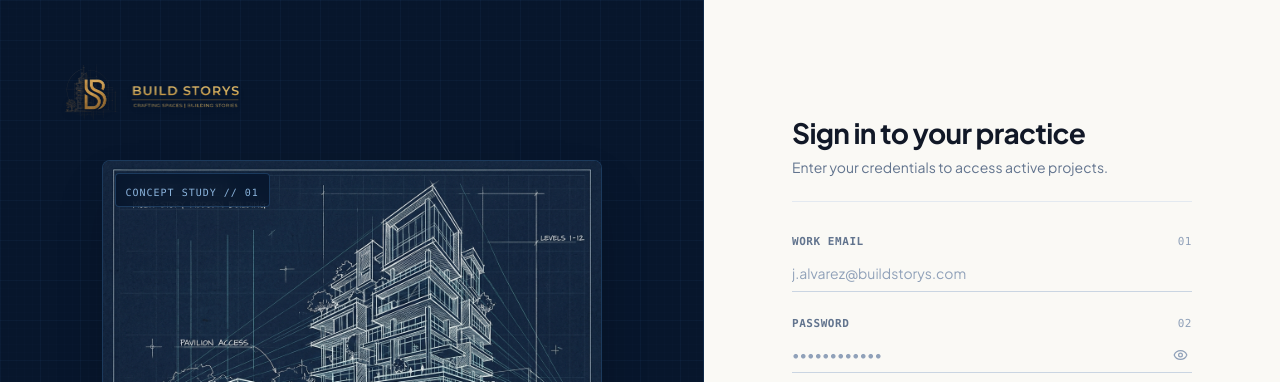
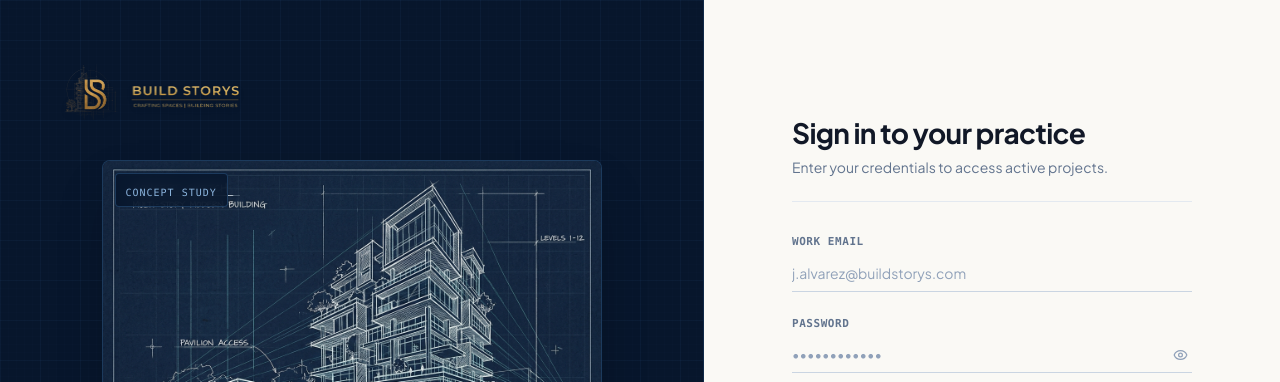
Before and after one commit to Shalv/archerp, a React (Vite) app: page / in a window 1280 px wide. Shown: the top 382 px of the page. Built offline with nearby package versions, Linux system fonts and the light colour scheme; no server answers; a web font is replaced by a local one.

Commit message:
style: simplify LoginPortalModal UI labels
Remove redundant numeric counters from the blueprint labels and email field to clean up the interface design.

```diff
--- a/src/components/LoginPortalModal.tsx
+++ b/src/components/LoginPortalModal.tsx
@@ -208,7 +208,7 @@
               {/* Subtle Architectural Blueprint Label */}
               <div className="absolute top-3 left-3 px-2.5 py-1 rounded bg-[#07162C]/85 border border-[#3A6EA5]/40 backdrop-blur-sm pointer-events-none">
                 <span className="text-[10px] font-mono tracking-widest text-[#8BB4DD] uppercase">
-                  CONCEPT STUDY // 01
+                  CONCEPT STUDY
                 </span>
               </div>
 
@@ -276,14 +276,13 @@
 
               {/* Field 1: Work Email */}
               <div>
-                <div className="flex items-center justify-between text-[11px] font-mono tracking-wider mb-1">
+                <div className="mb-1 text-[11px] font-mono tracking-wider">
                   <label
                     htmlFor="erp-work-email"
                     className="text-slate-500 font-semibold uppercase"
                   >
                     WORK EMAIL
                   </label>
-                  <span className="text-slate-400">01</span>
                 </div>
                 <input
                   id="erp-work-email"
@@ -301,14 +300,13 @@
 
               {/* Field 2: Password */}
               <div>
-                <div className="flex items-center justify-between text-[11px] font-mono tracking-wider mb-1">
+                <div className="mb-1 text-[11px] font-mono tracking-wider">
                   <label
                     htmlFor="erp-work-password"
                     className="text-slate-500 font-semibold uppercase"
                   >
                     PASSWORD
                   </label>
-                  <span className="text-slate-400">02</span>
                 </div>
                 <div className="relative">
                   <input
```
